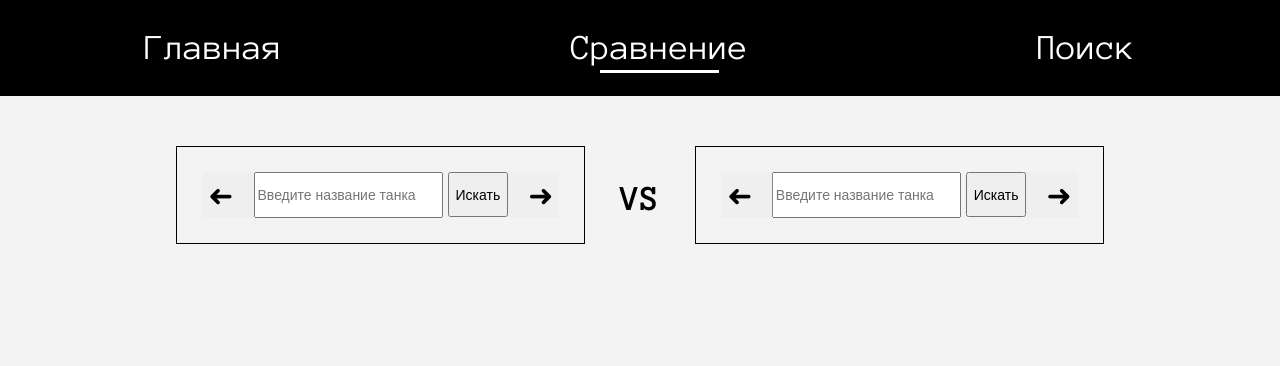
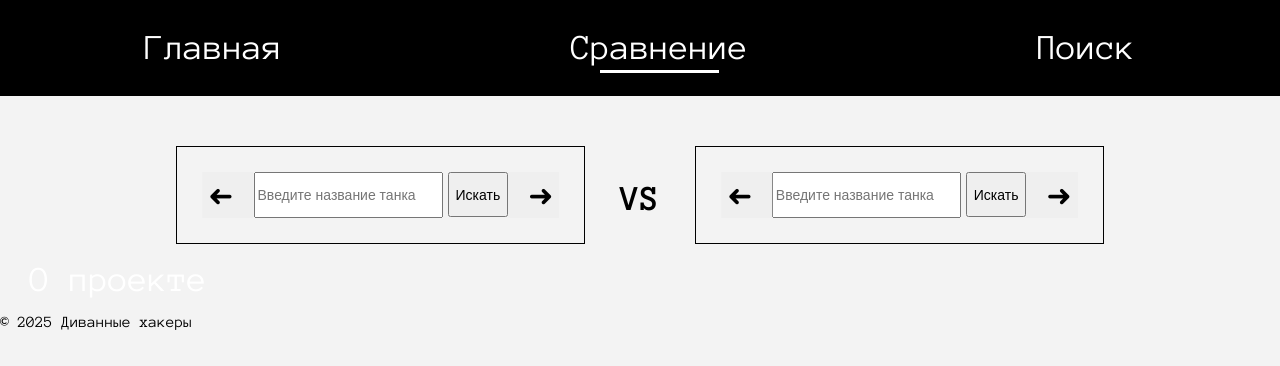
Before and after one commit to MisTerio497/GROMOSEKA, a plain HTML site: page html/compare.html in a window 1280 px wide. Drawn offline with nearby package versions, Linux system fonts and the light colour scheme.

Commit message:
Update compare.html

```diff
--- a/html/compare.html
+++ b/html/compare.html
@@ -233,6 +233,16 @@
             </table>
         </div>
     </div>
+
+    <footer>
+        <div class="about-footer">
+            <a href="about.html">О проекте</a>
+        </div>
+        <div class="team-footer">
+            <p>© 2025 Диванные хакеры</p>
+        </div>
+    </footer>
+
     <script src="https://code.jquery.com/jquery-3.6.0.min.js"></script>
     <script src="/js/compare.js"></script>
 </body>
```
